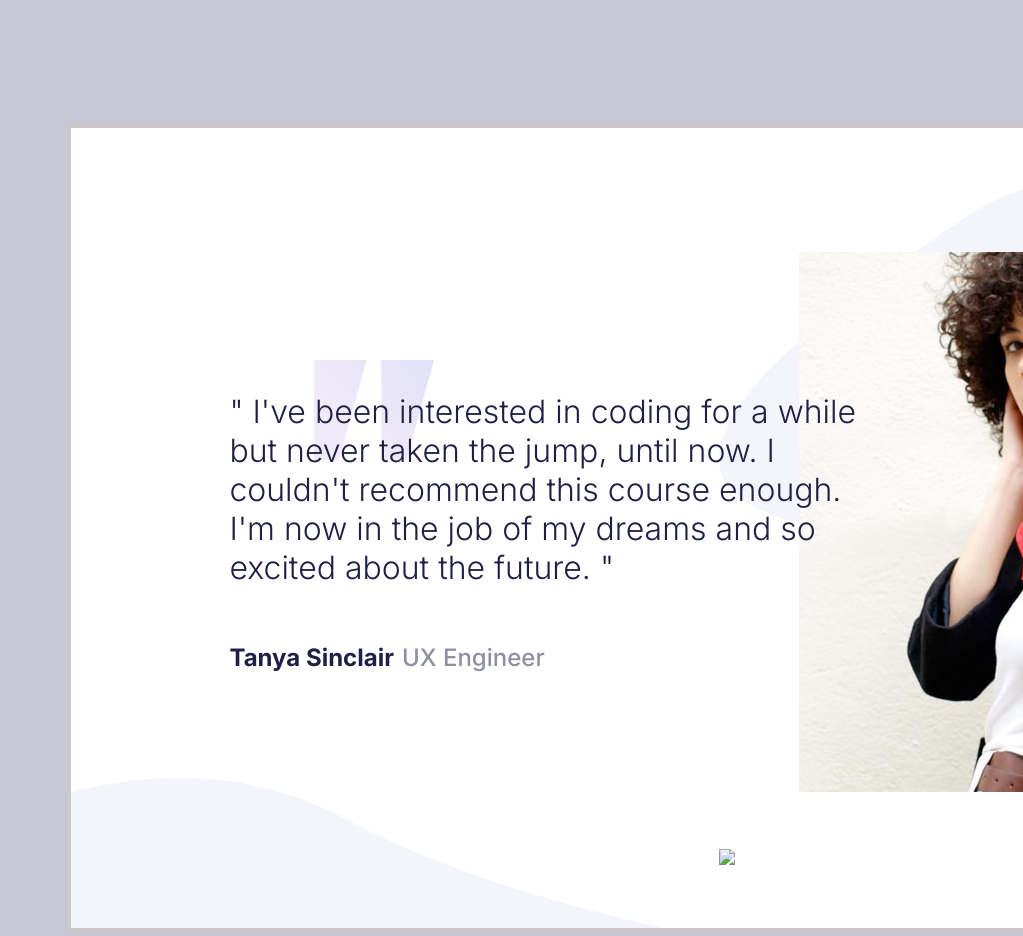
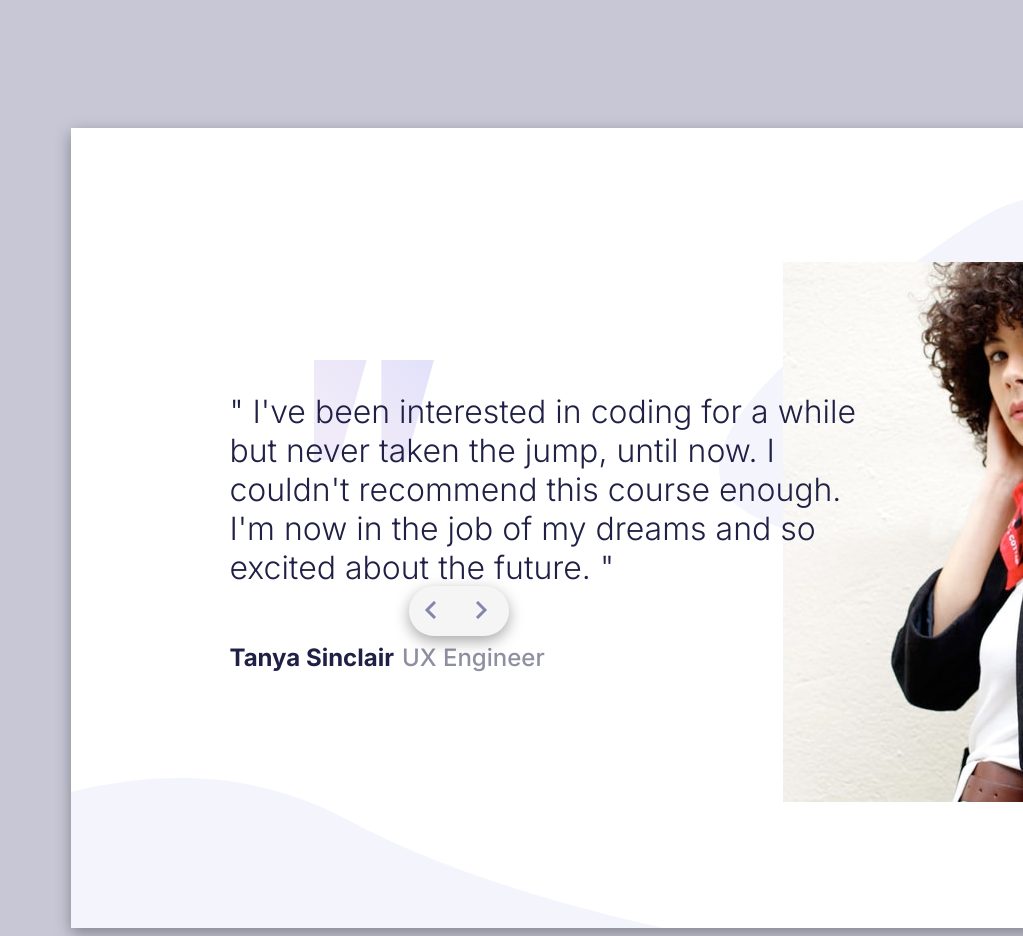
Before and after one commit to IArodriguez99/Sliding-Testimonials, a plain HTML site: page coding-bootcamp-testimonials-slider-master/index.html in a window 1280 px wide. Shown: the top 936 px of the page, without its empty margins (257-1280 px from the left). Drawn offline with Linux system fonts and the light colour scheme.

Commit message:
Profile slider

```diff
--- a/coding-bootcamp-testimonials-slider-master/index.html
+++ b/coding-bootcamp-testimonials-slider-master/index.html
@@ -25,17 +25,17 @@
         </div>
       </div>
     </div>
-    <div>
+      <div>
       <div class="profile-img">
         <img src="./images/image-tanya.jpg">
        </div>
        <div class="img-background1">
          <img src="./images/pattern-bg.svg">
        </div>
-       <div class="slider">
-         <img src="./images/"
+       <div class="ellipse">
+        <a href="#"><img src="./images/icon-prev.svg" class="previous"></a>
+        <a href="#"><img src="./images/icon-next.svg" class="next"></a>
        </div>
-      </div>
   </div>
 </body>
 </html>
--- a/coding-bootcamp-testimonials-slider-master/style.css
+++ b/coding-bootcamp-testimonials-slider-master/style.css
@@ -17,6 +17,7 @@ body{
     background-image: url(./images/pattern-curve.svg);
     background-repeat: no-repeat;
     background-position-y: 650px;
+    box-shadow: rgba(0, 0, 0, 0.35) 0px 5px 15px;
 }
 
 .profile{
@@ -53,13 +54,32 @@ body{
 
 .profile-img{
     margin-top: 4rem;
-    margin-left: 5rem;
+    margin-left: 4rem;
     z-index: 2;
     position: fixed;
+
 }
 
-.img-background{
+.img-background1{
     position: relative;
     bottom: 20%;
     z-index: 1;
 }
+
+.ellipse{
+    background-color: whitesmoke;
+    height: 50px;
+    width: 100px;
+    border-radius: 50px;
+    position: absolute;
+    bottom: 20.5%;
+    left: 52%;
+    z-index: 3;
+    box-shadow: rgba(0, 0, 0, 0.35) 0px 5px 15px;
+}
+
+.previous{
+    margin-top: 15px;
+    margin-left: 15px;
+    margin-right: 35px;
+}
```
